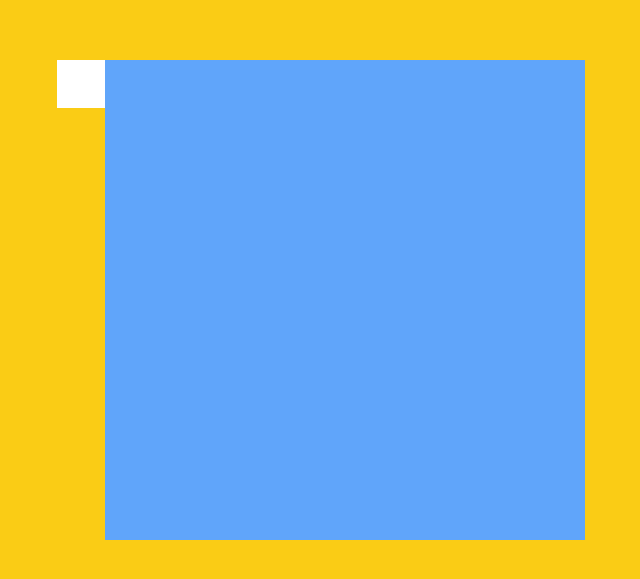
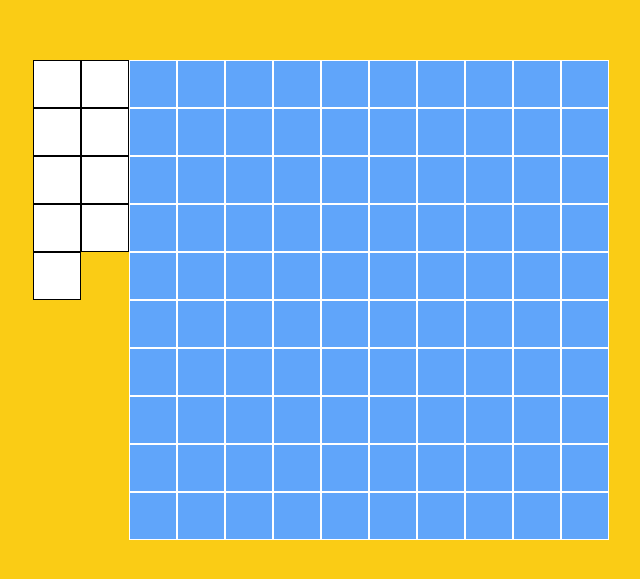
Before and after one commit to daniel-echevarria/battleship, a React (Vite) app: page / in a window 1280 px wide. Shown: the part 125-704 px from the top of the page, without its empty margins (319-959 px from the left). Built offline with nearby package versions, Linux system fonts and the light colour scheme.

Commit message:
Create multi-cell ships

```diff
--- a/src/ui/Cell/Cell.tsx
+++ b/src/ui/Cell/Cell.tsx
@@ -5,15 +5,37 @@ interface CellProps {
 }
 
 const Cell: React.FC<CellProps> = ({ id }) => {
+  const [cellColor, setCellColor] = React.useState("bg-blue-400");
+
   const handleDragEnter = (e) => {
-    e.target.classList.add("bor");
+    e.preventDefault(); // Necessary. Allows us to drop.
+    setCellColor("bg-blue-600");
   };
+
+  const handleDragOver = (e) => {
+    e.preventDefault(); // Necessary. Allows us to drop.
+    e.dataTransfer.dropEffect = "move"; // Show that the item will be moved
+  };
+
+  const handleDragLeave = (e) => {
+    setCellColor("bg-blue-400");
+  };
+
+  const handleDrop = (e) => {
+    e.preventDefault();
+    const droppedData = e.dataTransfer.getData("shipClass");
+    setCellColor("bg-yellow-50");
+  };
+
   return (
     <>
       <div
         role="gridcell"
-        className="bg-blue-400 hover:bg-blue-300 rounded-none border-white h-12 w-12 "
+        className={`${cellColor} rounded-none border border-white h-12 w-12 `}
         onDragEnter={(e) => handleDragEnter(e)}
+        onDragOver={(e) => handleDragOver(e)}
+        onDragLeave={(e) => handleDragLeave(e)}
+        onDrop={(e) => handleDrop(e)}
         id={id}
       ></div>
     </>
--- a/src/ui/Game/Game.tsx
+++ b/src/ui/Game/Game.tsx
@@ -14,6 +14,7 @@ const Game: React.FC<GameProps> = ({ boardSize }) => {
   return (
     <main className="flex m-auto">
       <Ship shipClass={shipClasses[0]} />
+      <Ship shipClass={shipClasses[1]} />
       <SetupBoard setupBoard={mySetupBoard} />
     </main>
   );
--- a/src/ui/SetupBoard/SetupBoard.tsx
+++ b/src/ui/SetupBoard/SetupBoard.tsx
@@ -5,10 +5,10 @@ import Cell from "../Cell/Cell";
 const SetupBoard = ({ setupBoard }) => {
   const coordinates = genBoardCoordinates(setupBoard.size, setupBoard.size);
   const cellList = coordinates.map((coo) => {
-    return <Cell id={coo} />;
+    return <Cell id={coo} key={coo} />;
   });
   return (
-    <div role="grid" className="grid grid-cols-10 bg-green-400">
+    <div role="grid" className="grid grid-cols-10">
       {cellList}
     </div>
   );
--- a/src/ui/Ship/Ship.tsx
+++ b/src/ui/Ship/Ship.tsx
@@ -1,19 +1,30 @@
 import { ShipClass } from "@/types/shipTypes";
 import React from "react";
+import Draggable from "react-draggable";
 
 interface CellProps {
   shipClass: ShipClass;
 }
 
 const Ship: React.FC<CellProps> = ({ shipClass }) => {
+  const handleDragStart = (e: React.DragEvent<HTMLDivElement>) => {
+    e.dataTransfer.setData("shipClass", JSON.stringify(shipClass));
+    e.dataTransfer.effectAllowed = "move"; // Only allow moving
+  };
+
+  const shipCellsArray = Array.from({ length: shipClass.length }, (_, i) => i);
+
+  const shipCells = shipCellsArray.map((i) => (
+    <div
+      key={i}
+      className="bg-white rounded-none border border-black h-12 w-12"
+    ></div>
+  ));
+
   return (
-    <>
-      <div
-        className="bg-white rounded-none border-white h-12 w-12 cursor-grab"
-        draggable
-        role="ship"
-      ></div>
-    </>
+    <div draggable onDragStart={handleDragStart} className="max-h-fit">
+      {shipCells}
+    </div>
   );
 };
 
```
